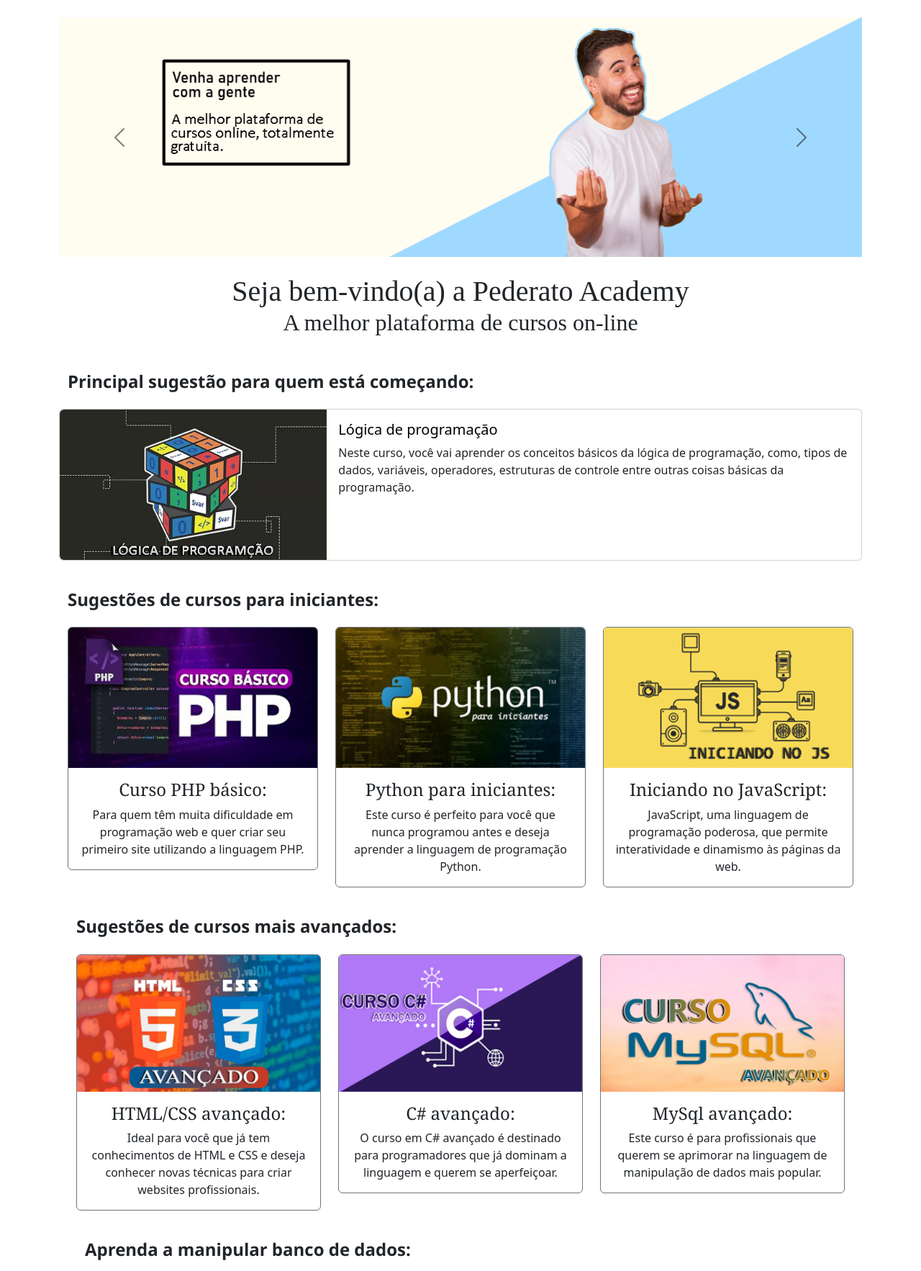
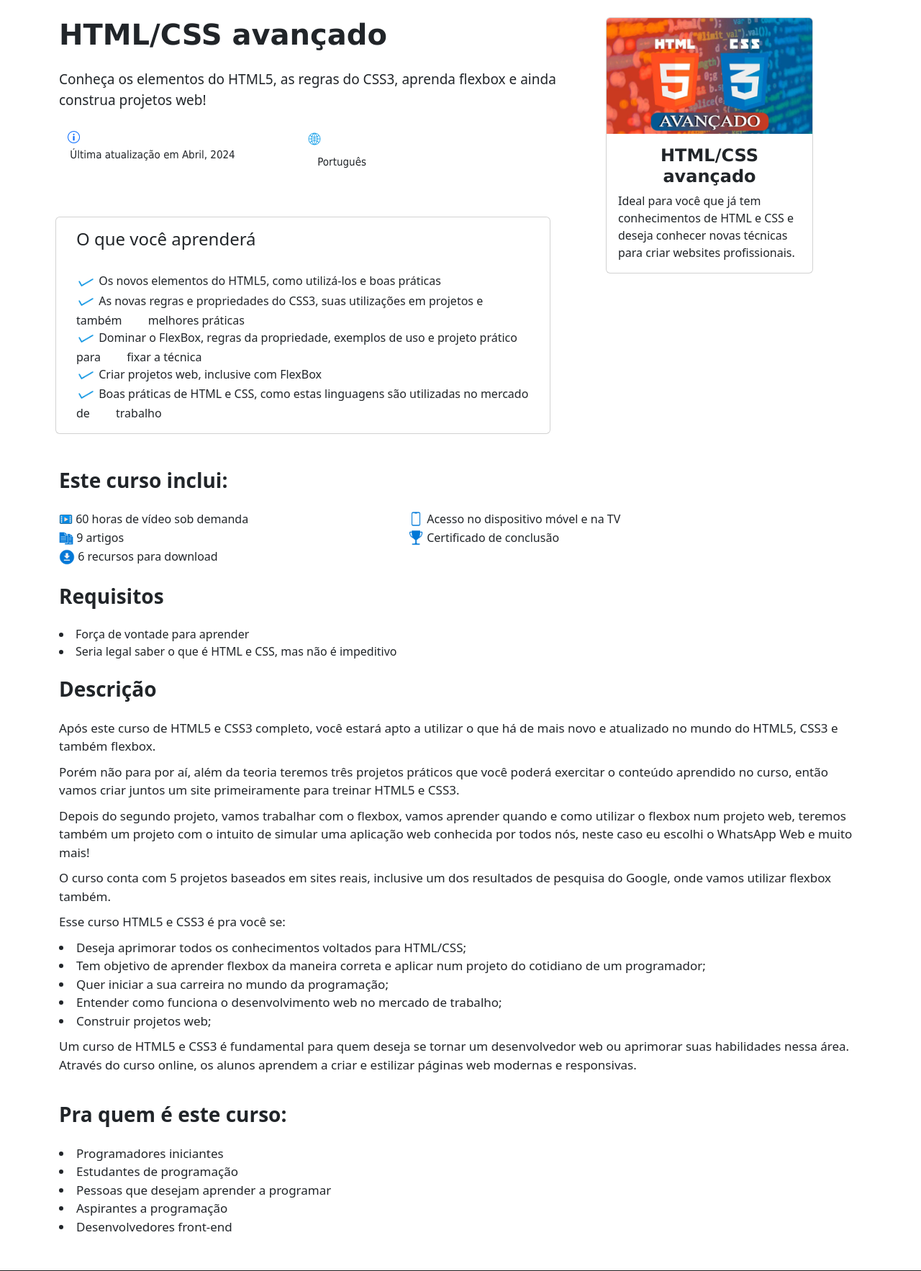
Before and after one commit to igoralmeidacst/Plataforma-de-cursos-online, a PHP site: page /index.php?pagina=html_css_avancado in a window 1280 px wide. Shown: the part 96-1862 px from the top of the page at 72% size. Run offline with PHP 8.4, Linux system fonts and the light colour scheme; data that the repository does not hold is empty.

Commit message:
"HTML/CSS feito"

```diff
--- a/index.php
+++ b/index.php
@@ -36,6 +36,8 @@ if ($pagina == 'cursos') {
     include 'views/python_basico.php';
 } elseif ($pagina == 'js_basico') {
     include 'views/js_basico.php';
+} elseif ($pagina == 'html_css_avancado') {
+    include 'views/html_css_avancado.php';
 } else {
     include 'views/home.php';
 }
--- a/views/home.php
+++ b/views/home.php
@@ -119,8 +119,8 @@
             <div class="row row-cols-1 row-cols-md-3 g-4">
                 <div class="col">
                     <div class="card border-secondary mb-3">
-                        <a href=""><img src="img/html_css_avancado.png" class="card-img-top" id="HMTL/CSS avançado"
-                                title="HMTL/CSS avançado" alt="HMTL/CSS avançado"></a>
+                        <a href="?pagina=html_css_avancado"><img src="img/html_css_avancado.png" class="card-img-top"
+                                id="HMTL/CSS avançado" title="HMTL/CSS avançado" alt="HMTL/CSS avançado"></a>
                         <div class="card-body">
                             <h4 class="card-title text-center" style="font-family: Georgia;">HTML/CSS avançado:</h4>
                             <p class="card-text text-center">Ideal para você que já tem conhecimentos de
--- /dev/null
+++ b/views/html_css_avancado.php
@@ -0,0 +1,134 @@
+<!-- Card -->
+<div class="card" style="width: 18rem; float: right; margin-right: 150px;">
+    <img src="img/html_css_avancado.png" class="card-img-top" alt="...">
+    <div class="card-body">
+        <h4 style="text-align: center; font-family: 'Lucida Sans Regular';"><strong>HTML/CSS avançado</strong>
+        </h4>
+        <p class="card-text" style="text-align: left;">Ideal para você que já tem conhecimentos de HTML e CSS e deseja
+            conhecer novas técnicas para criar websites profissionais.</p>
+    </div>
+</div>
+<!-- Fim do card -->
+<h1 class="container" style="font-family: 'Lucida Sans Regular';"><strong>HTML/CSS avançado</strong></h1>
+<br>
+<p class="container" style="font-size: 19px;">Conheça os elementos do HTML5, as regras do CSS3, aprenda flexbox e ainda
+    construa projetos web!</p>
+<br>
+<!-- Coluna atualização/linguagem -->
+<div class="container">
+    <div class="row justify-content-start">
+        <div class="col-5" style="margin-right: 10px;">
+            <img src="img/info.png" title="Info" style="width: 17px;">
+            <p style="float: right; font-size: 15px; padding-top: 3px; margin-right: 60px; font-family: Tahoma;">Última
+                atualização em Abril, 2024</p>
+        </div>
+        <div class="col-4">
+            <img src="img/linguagem.png" title="Linguagem" style="width: 32px;">
+            <p style="float: right; font-size: 15px; padding-top: 5px; margin-right: 141px; font-family: Tahoma;">
+                Português</p>
+        </div>
+    </div>
+</div>
+<br>
+<br>
+<!-- Card O que você aprenderá -->
+<div class="container card" style="width: 43rem;">
+    <div class="card-body">
+        <h4>O que você aprenderá</h4>
+        <br>
+        <img src="img/check.png" alt="" style="width: 27px;">
+        Os novos elementos do HTML5, como utilizá-los e boas práticas
+        <br>
+        <img src="img/check.png" alt="" style="width: 27px;">
+        As novas regras e propriedades do CSS3, suas utilizações em projetos e também &emsp;&emsp;melhores práticas
+        <br>
+        <img src="img/check.png" alt="" style="width: 27px;">
+        Dominar o FlexBox, regras da propriedade, exemplos de uso e projeto prático para &emsp;&emsp;fixar a técnica
+        <br>
+        <img src="img/check.png" alt="" style="width: 27px;">
+        Criar projetos web, inclusive com FlexBox
+        <br>
+        <img src="img/check.png" alt="" style="width: 27px;">
+        Boas práticas de HTML e CSS, como estas linguagens são utilizadas no mercado de &emsp;&emsp;trabalho
+    </div>
+</div>
+<!-- Fim do card -->
+<br>
+<br>
+<h3 class="container"><strong>Este curso inclui:</strong></h3>
+<br>
+<!-- Este curso inclui -->
+<div class="container">
+    <div class="row justify-content-start">
+        <div class="col-5" style="margin-right: 10px;">
+            <img src="img/video.png" style="width: 19px; margin-bottom: 2px;">
+            60 horas de vídeo sob demanda
+        </div>
+        <div class="col-4">
+            <img src="img/smartphone.png" title="Linguagem" style="width: 22px; margin-bottom: 3px;">
+            Acesso no dispositivo móvel e na TV
+        </div>
+        <div class="col-5" style="margin-right: 10px;">
+            <img src="img/artigo.png" style="width: 20px; margin-bottom: 2px;">
+            9 artigos
+        </div>
+        <div class="col-4">
+            <img src="img/trofeu.png" title="Linguagem" style="width: 22px; margin-bottom: 3px;">
+            Certificado de conclusão
+        </div>
+        <div class="col-4">
+            <img src="img/downloads.png" title="Linguagem" style="width: 22px; margin-bottom: 3px;">
+            6 recursos para download
+        </div>
+    </div>
+</div>
+<!-- Fim -->
+<br>
+<!-- Requisitos -->
+<h3 class="container"><strong>Requisitos</strong></h3><br>
+<li class="container">Força de vontade para aprender</li>
+<li class="container">Seria legal saber o que é HTML e CSS, mas não é impeditivo</li>
+<!-- Fim dos requisitos -->
+<br>
+<!-- Descrição -->
+<h3 class="container"><strong>Descrição</strong></h3><br>
+<p class="container" style="font-size: 17px;">
+    Após este curso de HTML5 e CSS3 completo, você estará apto a utilizar o que há de mais novo e
+    atualizado no mundo do HTML5, CSS3 e também flexbox.
+    <br>
+<p class="container" style="font-size: 17px; padding-top: 10px;">
+    Porém não para por aí, além da teoria teremos três projetos práticos que você poderá exercitar o conteúdo aprendido
+    no curso, então vamos criar juntos um site primeiramente para treinar HTML5 e CSS3.</p>
+<p class="container" style="font-size: 17px; padding-top: 10px;">
+    Depois do segundo projeto, vamos trabalhar com o flexbox, vamos aprender quando e como utilizar o flexbox num
+    projeto web, teremos também um projeto com o intuito de simular uma aplicação web conhecida por todos nós, neste
+    caso eu escolhi o WhatsApp Web e muito mais!</p>
+<p class="container" style="font-size: 17px; padding-top: 10px;">
+    O curso conta com 5 projetos baseados em sites reais, inclusive um dos resultados de pesquisa do Google, onde vamos
+    utilizar flexbox também.</p>
+<p class="container" style="font-size: 17px; padding-top: 10px;">
+    Esse curso HTML5 e CSS3 é pra você se:</p>
+
+<li class="container" style="font-size: 17px; padding-top: 10px;">Deseja aprimorar todos os conhecimentos voltados para
+    HTML/CSS;</li>
+<li class="container" style="font-size: 17px;">Tem objetivo de aprender flexbox da maneira correta e aplicar num projeto
+    do cotidiano de um programador;</li>
+<li class="container" style="font-size: 17px;">Quer iniciar a sua carreira no mundo da programação;</li>
+<li class="container" style="font-size: 17px;">Entender como funciona o desenvolvimento web no mercado de trabalho;</li>
+<li class="container" style="font-size: 17px;">Construir projetos web;</li>
+
+<p class="container" style="font-size: 17px; padding-top: 10px;">
+    Um curso de HTML5 e CSS3 é fundamental para quem deseja se tornar um desenvolvedor web ou aprimorar suas habilidades
+    nessa área. Através do curso online, os alunos aprendem a criar e estilizar páginas web modernas e
+    responsivas.
+</p>
+</p>
+<!-- Fim descrição -->
+<br>
+<h3 class="container"><strong>Pra quem é este curso:</strong></h3><br>
+<li class="container" style="font-size: 17px;">Programadores iniciantes</li>
+<li class="container" style="font-size: 17px;">Estudantes de programação</li>
+<li class="container" style="font-size: 17px;">Pessoas que desejam aprender a programar</li>
+<li class="container" style="font-size: 17px;">Aspirantes a programação</li>
+<li class="container" style="font-size: 17px;">Desenvolvedores front-end</li>
+<br><br>
```
